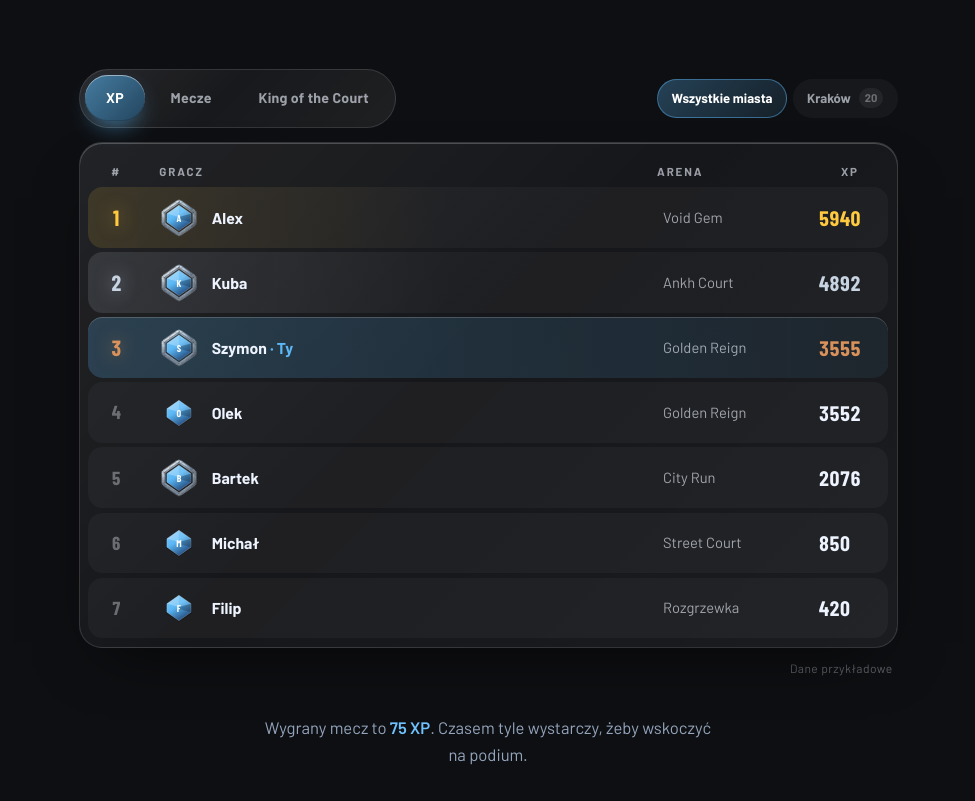
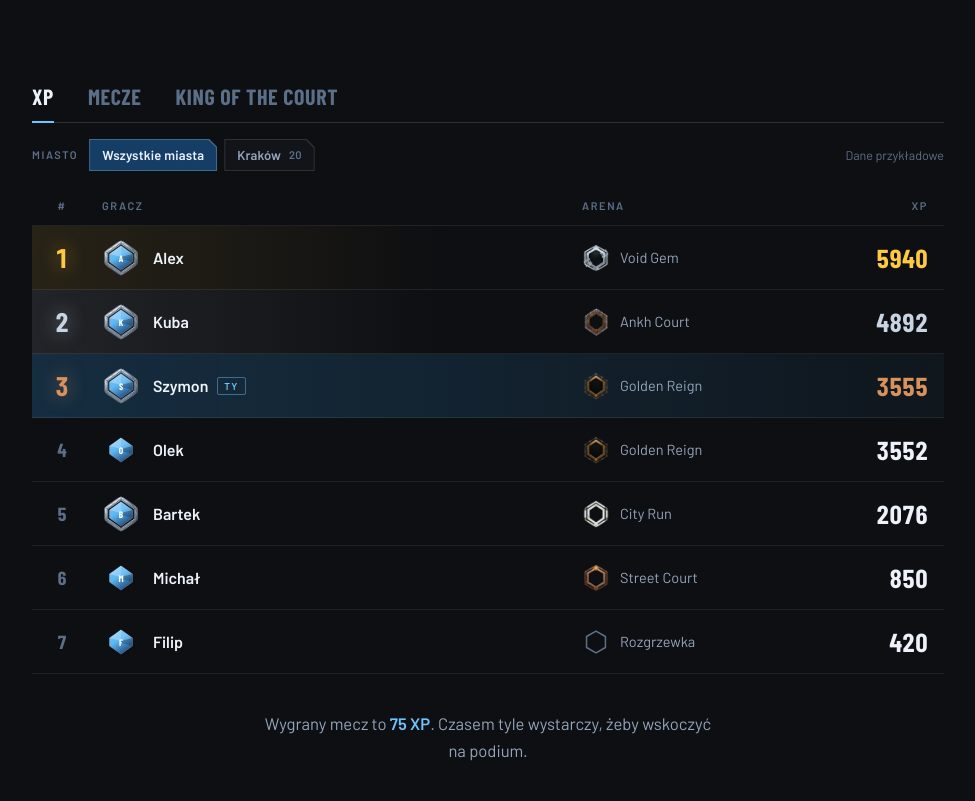
Before and after one commit to nikolalov3/hoopconnect, an Astro site in the folder site/: page / in a window 1280 px wide. Shown: the part 8644-9445 px from the top of the page, without its empty margins (152-1127 px from the left). Built offline with nearby package versions, Linux system fonts and the light colour scheme; Astro itself is replaced by a stand-in of ours; a web font is replaced by a local one.

Commit message:
Site: ranking board ported to the new /rank look (text tabs, cut-corner filter, arena marks, value last)
Co-Authored-By: Claude Fable 5.2 <noreply@anthropic.com>

```diff
--- a/site/src/components/RankBoard.astro
+++ b/site/src/components/RankBoard.astro
@@ -1,33 +1,34 @@
 ---
 /**
- * RankBoard: tablica rankingu przeniesiona z apki (src/pages/RankPage.jsx): zakładki XP / Mecze /
- * King of the Court, wiersze z hexem, top 3 w kolorze medalu, wiersz „Ty" na niebiesko.
- * To element produktu w HTML, nie zrzut ekranu. Dane są POGLĄDOWE (ci sami gracze, co na kartach
- * z boiska na stronie głównej); prawdziwy ranking jest pod app.hoopconnect.pl/rank.
+ * RankBoard: tablica rankingu przeniesiona z apki (src/pages/RankPage.jsx, app.hoopconnect.pl/rank):
+ * zakładki tekstowe z przesuwaną kreską, filtr miasta na ściętych przyciskach, wiersze na liniach,
+ * znak areny, top 3 w kolorze medalu, wiersz „Ty" na niebiesko, wartość zawsze w ostatniej kolumnie.
+ * To element produktu w HTML, nie zrzut ekranu. Zmieniasz wygląd tablicy w apce → popraw też tutaj.
+ * Dane są POGLĄDOWE (ci sami gracze, co na kartach z boiska na stronie głównej).
  *
  * Rozmiary w em (1em = 10px przy --rbs: 1), więc tablicę skaluje jedna zmienna --rbs na rodzicu.
  * Zakładki działają (klik przełącza tablicę). `story`: przy wejściu na ekran wartości nabijają się
  * od zera, potem „Ty" dostaje +75 XP za wygrany mecz i wyprzedza gracza nad sobą (zamiana miejsc
  * transformem). Bez JS i przy ograniczonym ruchu widać statyczną tablicę.
- * W apce powierzchnie mają backdrop-filter; tu leżą na płaskim tle, więc rozmycie pominięte.
  */
 import HexAvatar from './HexAvatar.astro'
 interface Props {
   uid: string
   story?: boolean
-  cities?: boolean      // pokaż chipy filtra miasta (ilustracja filtra, nieklikalne)
+  cities?: boolean      // pokaż filtr miasta (ilustracja filtra, nieklikalna)
 }
 const { uid, story = false, cities = true } = Astro.props
 
-type Pl = { id: string; name: string; l: string; f?: boolean; me?: boolean; arena: string; xp: number; w: number; g: number; kw: number; ks: number }
+// lvl = poziom areny (0 = Rozgrzewka bez grafiki, 1..6 = public/arenas/thumb/arena-N.webp)
+type Pl = { id: string; name: string; l: string; f?: boolean; me?: boolean; arena: string; lvl: number; xp: number; w: number; g: number; kw: number; ks: number }
 const P: Pl[] = [
-  { id: 'alex', name: 'Alex', l: 'A', f: true, arena: 'Void Gem', xp: 5940, w: 15, g: 22, kw: 4, ks: 9 },
-  { id: 'kuba', name: 'Kuba', l: 'K', f: true, arena: 'Ankh Court', xp: 4892, w: 12, g: 19, kw: 3, ks: 8 },
-  { id: 'olek', name: 'Olek', l: 'O', arena: 'Golden Reign', xp: 3552, w: 9, g: 16, kw: 2, ks: 6 },
-  { id: 'me', name: 'Szymon', l: 'S', f: true, me: true, arena: 'Golden Reign', xp: 3480, w: 10, g: 15, kw: 2, ks: 5 },
-  { id: 'bartek', name: 'Bartek', l: 'B', f: true, arena: 'City Run', xp: 2076, w: 7, g: 13, kw: 1, ks: 5 },
-  { id: 'michal', name: 'Michał', l: 'M', arena: 'Street Court', xp: 850, w: 4, g: 9, kw: 0, ks: 3 },
-  { id: 'filip', name: 'Filip', l: 'F', arena: 'Rozgrzewka', xp: 420, w: 2, g: 6, kw: 0, ks: 2 },
+  { id: 'alex', name: 'Alex', l: 'A', f: true, arena: 'Void Gem', lvl: 5, xp: 5940, w: 15, g: 22, kw: 4, ks: 9 },
+  { id: 'kuba', name: 'Kuba', l: 'K', f: true, arena: 'Ankh Court', lvl: 4, xp: 4892, w: 12, g: 19, kw: 3, ks: 8 },
+  { id: 'olek', name: 'Olek', l: 'O', arena: 'Golden Reign', lvl: 3, xp: 3552, w: 9, g: 16, kw: 2, ks: 6 },
+  { id: 'me', name: 'Szymon', l: 'S', f: true, me: true, arena: 'Golden Reign', lvl: 3, xp: 3480, w: 10, g: 15, kw: 2, ks: 5 },
+  { id: 'bartek', name: 'Bartek', l: 'B', f: true, arena: 'City Run', lvl: 2, xp: 2076, w: 7, g: 13, kw: 1, ks: 5 },
+  { id: 'michal', name: 'Michał', l: 'M', arena: 'Street Court', lvl: 1, xp: 850, w: 4, g: 9, kw: 0, ks: 3 },
+  { id: 'filip', name: 'Filip', l: 'F', arena: 'Rozgrzewka', lvl: 0, xp: 420, w: 2, g: 6, kw: 0, ks: 2 },
 ]
 const MEDAL = ['#FFC940', '#C9D4E3', '#D9925B']
 const byXp = [...P].sort((a, b) => b.xp - a.xp)
@@ -43,21 +44,24 @@ const TABS = [
   { key: 'xp', label: 'XP' }, { key: 'matches', label: 'Mecze' }, { key: 'kotc', label: 'King of the Court' },
 ]
 const rowStyle = (i: number) => `--i:${i};${i < 3 ? `--medal:${MEDAL[i]}` : ''}`
+const HEX = 'M12 2.6 20.1 7.3v9.4L12 21.4 3.9 16.7V7.3z'
 ---
 <div class="rb" data-rb data-tab="xp" data-story={story ? '' : undefined}>
-  <div class="rb-head">
+  <div class="rb-strip">
     <div class="rb-tabs" role="tablist" aria-label="Tablice rankingu">
       {TABS.map((t, i) => (
         <button class:list={['rb-tab', { on: i === 0 }]} type="button" role="tab" aria-selected={i === 0 ? 'true' : 'false'} data-tab={t.key}>{t.label}</button>
       ))}
     </div>
-    {cities && (
-      <div class="rb-cities" aria-hidden="true">
-        <span class="rb-chip on">Wszystkie miasta</span>
-        <span class="rb-chip">Kraków <small>20</small></span>
-      </div>
-    )}
   </div>
+  {cities && (
+    <div class="rb-filters" aria-hidden="true">
+      <span class="rb-fl">Miasto</span>
+      <span class="rb-chip on">Wszystkie miasta</span>
+      <span class="rb-chip">Kraków <small>20</small></span>
+      <span class="rb-note">Dane przykładowe</span>
+    </div>
+  )}
 
   <div class="rb-board">
     <!-- XP -->
@@ -68,9 +72,22 @@ const rowStyle = (i: number) => `--i:${i};${i < 3 ? `--medal:${MEDAL[i]}` : ''}`
           <span class="rb-n">{i + 1}</span>
           <span class="rb-player">
             <HexAvatar letter={p.l} frame={!!p.f} uid={`${uid}x${p.id}`} />
-            <span class="rb-id"><span class="rb-name">{p.name}{p.me && <i class="you"> · Ty</i>}</span><span class="rb-sub">{p.arena}</span></span>
+            <span class="rb-id">
+              <span class="rb-name"><span>{p.name}</span>{p.me && <i class="rb-you">Ty</i>}</span>
+              <span class="rb-sub">
+                {p.lvl
+                  ? <img class="rb-am" src={`/arenas/thumb/arena-${p.lvl}.webp`} width="16" height="16" alt="" loading="lazy" decoding="async" />
+                  : <svg class="rb-am" viewBox="0 0 24 24" aria-hidden="true"><path d={HEX} fill="none" stroke="currentColor" stroke-width="1.3" stroke-linejoin="round" /></svg>}
+                {p.arena}
+              </span>
+            </span>
           </span>
-          <span class="rb-ex">{p.arena}</span>
+          <span class="rb-ex rb-arena">
+            {p.lvl
+              ? <img class="rb-am" src={`/arenas/thumb/arena-${p.lvl}.webp`} width="28" height="28" alt="" loading="lazy" decoding="async" />
+              : <svg class="rb-am" viewBox="0 0 24 24" aria-hidden="true"><path d={HEX} fill="none" stroke="currentColor" stroke-width="1.3" stroke-linejoin="round" /></svg>}
+            <span>{p.arena}</span>
+          </span>
           <span class="rb-val num" data-v={p.xp}>{p.xp}</span>
           {p.me && story && <span class="rb-gain" aria-hidden="true">+75 XP</span>}
         </li>
@@ -78,105 +95,121 @@ const rowStyle = (i: number) => `--i:${i};${i < 3 ? `--medal:${MEDAL[i]}` : ''}`
     </ol>
 
     <!-- Mecze -->
-    <div class="rb-cols" data-for="matches" hidden><span>#</span><span>Gracz</span><span class="num">Wygrane</span><span class="num x">Mecze</span><span class="num x">% wygranych</span></div>
+    <div class="rb-cols" data-for="matches" hidden><span>#</span><span>Gracz</span><span class="num x">Mecze</span><span class="num x">% wygranych</span><span class="num">Wygrane</span></div>
     <ol class="rb-list" data-for="matches" hidden>
       {byWins.map((p, i) => (
         <li class:list={['rb-row', { top: i < 3, me: p.me }]} style={rowStyle(i)}>
           <span class="rb-n">{i + 1}</span>
           <span class="rb-player">
             <HexAvatar letter={p.l} frame={!!p.f} uid={`${uid}m${p.id}`} />
-            <span class="rb-id"><span class="rb-name">{p.name}{p.me && <i class="you"> · Ty</i>}</span><span class="rb-sub">{pl(p.g, 'gra', 'gry', 'gier')} · {pct(p)}%</span></span>
+            <span class="rb-id">
+              <span class="rb-name"><span>{p.name}</span>{p.me && <i class="rb-you">Ty</i>}</span>
+              <span class="rb-sub">{pl(p.g, 'gra', 'gry', 'gier')} · {pct(p)}%</span>
+            </span>
           </span>
-          <span class="rb-val num">{p.w}</span>
           <span class="rb-ex num">{p.g}</span>
           <span class="rb-ex num">{pct(p)}%</span>
+          <span class="rb-val num">{p.w}</span>
         </li>
       ))}
     </ol>
 
     <!-- King of the Court -->
-    <div class="rb-cols" data-for="kotc" hidden><span>#</span><span>Gracz</span><span class="num">Wygrane sesje</span><span class="num x">Sesje</span></div>
+    <div class="rb-cols" data-for="kotc" hidden><span>#</span><span>Gracz</span><span class="num x">Sesje</span><span class="num">Wygrane sesje</span></div>
     <ol class="rb-list" data-for="kotc" hidden>
       {byKotc.map((p, i) => (
         <li class:list={['rb-row', { top: i < 3, me: p.me }]} style={rowStyle(i)}>
           <span class="rb-n">{i + 1}</span>
           <span class="rb-player">
             <HexAvatar letter={p.l} frame={!!p.f} uid={`${uid}k${p.id}`} />
-            <span class="rb-id"><span class="rb-name">{p.name}{p.me && <i class="you"> · Ty</i>}</span><span class="rb-sub">{pl(p.ks, 'sesja', 'sesje', 'sesji')}</span></span>
+            <span class="rb-id">
+              <span class="rb-name"><span>{p.name}</span>{p.me && <i class="rb-you">Ty</i>}</span>
+              <span class="rb-sub">{pl(p.ks, 'sesja', 'sesje', 'sesji')}</span>
+            </span>
           </span>
+          <span class="rb-ex num">{p.ks}</span>
           <span class="rb-val num">{p.kw}</span>
-          <span class="rb-ex num">{p.ks}</span>
         </li>
       ))}
     </ol>
   </div>
-  <p class="rb-note">Dane przykładowe</p>
+  {!cities && <p class="rb-note below">Dane przykładowe</p>}
 </div>
 
 <style>
-  .rb { --blue: #5BB8F5; --muted: rgba(238,244,255,.62); --dim: rgba(238,244,255,.36);
-    font-size: calc(10px * var(--rbs, 1)); width: 100%; max-width: 78em; margin-inline: auto; color: #EEF4FF;
+  .rb { font-size: calc(10px * var(--rbs, 1)); width: 100%; max-width: 91.2em; margin-inline: auto; color: var(--text);
     font-family: var(--body); container-type: inline-size; text-align: left; }
-  .rb-head { display: flex; align-items: center; justify-content: space-between; gap: 1.2em 2em; flex-wrap: wrap; margin-bottom: 1.4em; }
 
-  .rb-tabs { display: flex; gap: .4em; padding: .5em; border-radius: 999px; border: 1px solid rgba(255,255,255,.12);
-    background: linear-gradient(135deg, rgba(255,255,255,.11), rgba(255,255,255,.045) 45%, rgba(255,255,255,.07)); }
-  .rb-tab { padding: .82em 1.5em; border-radius: 999px; border: 0; background: transparent; color: var(--muted); font: inherit;
-    font-size: 1.35em; font-weight: 800; letter-spacing: .02em; white-space: nowrap; cursor: pointer; transition: color .25s, background .25s; }
-  .rb-tab:hover { color: #EEF4FF; }
-  .rb-tab.on { color: #fff; background: linear-gradient(135deg, rgba(91,184,245,.58), rgba(46,144,212,.34));
-    box-shadow: 0 .75em 1.9em -.75em rgba(91,184,245,.85), inset 0 1px 0 rgba(255,255,255,.48), inset 0 -1px 0 rgba(0,0,0,.18); }
-  .rb-cities { display: flex; gap: .6em; }
-  .rb-chip { display: inline-flex; align-items: center; gap: .6em; padding: .6em 1em; border-radius: 999px; border: 1px solid transparent;
-    background: rgba(255,255,255,.04); color: var(--muted); font-size: 1.25em; font-weight: 700; white-space: nowrap; }
-  .rb-chip.on { background: linear-gradient(135deg, rgba(91,184,245,.30), rgba(91,184,245,.10)); border-color: rgba(91,184,245,.45); color: #fff; }
-  .rb-chip small { font-size: .85em; font-weight: 700; padding: .1em .55em; border-radius: 999px; background: rgba(255,255,255,.06); color: var(--dim); }
+  /* Zakładki: tekst + jedna kreska, którą skrypt przesuwa transformem pod aktywną zakładkę */
+  .rb-strip { border-bottom: 1px solid var(--line-2); }
+  .rb-tabs { position: relative; display: flex; gap: 3.4em; }
+  .rb-tab { appearance: none; border: 0; background: none; margin: 0; padding: .73em 0 .68em; cursor: pointer; white-space: nowrap; color: var(--text-3);
+    font-family: var(--display); font-weight: 700; font-size: 2.2em; line-height: 1; letter-spacing: .027em; text-transform: uppercase; transition: color .25s; }
+  .rb-tab:hover { color: var(--text-2); }
+  .rb-tab.on { color: var(--text); }
+  .rb-tab:focus-visible { outline: 2px solid var(--accent-hi); outline-offset: 3px; }
+  .rb-tabs::after { content: ''; position: absolute; left: 0; bottom: -1px; width: 100px; height: 2px; background: var(--accent-hi); transform-origin: 0 50%;
+    transform: translateX(calc(var(--tx, 0) * 1px)) scaleX(calc(var(--tw, 0) / 100)); transition: transform .5s var(--ease); }
 
-  .rb-board { position: relative; padding: .8em; border-radius: 2.2em; border: 1px solid rgba(255,255,255,.12);
-    background: linear-gradient(135deg, rgba(255,255,255,.085), rgba(255,255,255,.035) 45%, rgba(255,255,255,.055));
-    box-shadow: 0 2.4em 6em -2.8em rgba(0,0,0,.75), inset 0 1px 0 rgba(255,255,255,.22); }
-  .rb-cols, .rb-row { display: grid; align-items: center; }
+  /* Filtr miasta: małe matowe przyciski ze ściętym rogiem (::after = obrys, ::before = wypełnienie) */
+  .rb-filters { display: flex; align-items: center; gap: .7em; padding: 1.6em 0 .6em; }
+  .rb-fl { margin-right: .36em; font-size: 1.1em; font-weight: 600; letter-spacing: .145em; text-transform: uppercase; color: var(--text-3); }
+  .rb-chip { --bd: var(--line-2); --fill: #131419; --cut: .62em; position: relative; isolation: isolate; z-index: 0; display: inline-flex; align-items: center; gap: .6em;
+    padding: .62em 1em; font-size: 1.3em; font-weight: 600; line-height: 1.25; letter-spacing: .015em; color: var(--text-2); white-space: nowrap; }
+  .rb-chip::after { content: ''; position: absolute; inset: 0; z-index: -2; background: var(--bd);
+    clip-path: polygon(0 0, calc(100% - var(--cut)) 0, 100% var(--cut), 100% 100%, 0 100%); }
+  .rb-chip::before { content: ''; position: absolute; inset: 1px; z-index: -1; background: var(--fill);
+    clip-path: polygon(0 0, calc(100% - var(--cut)) 0, 100% var(--cut), 100% 100%, 0 100%); }
+  .rb-chip.on { --bd: rgba(96,168,224,.6); --fill: #163D65; color: #EAF3FF; }
+  .rb-chip small { font-size: .85em; font-weight: 600; color: var(--text-3); }
+  .rb-chip.on small { color: var(--accent-hi); }
+  .rb-note { margin: 0 0 0 auto; font-size: 1.25em; color: var(--text-3); white-space: nowrap; }
+  .rb-note.below { margin: .9em .2em 0; text-align: right; }
+
+  /* Tablica: siatka, linie tylko między wierszami */
+  .rb-board { margin-top: .8em; }
+  .rb-cols, .rb-row { display: grid; grid-template-columns: var(--rb-cols); column-gap: 1.4em; align-items: center; padding: 0 1.6em 0 .4em; }
   .rb-cols[hidden], .rb-list[hidden] { display: none; }
-  [data-for="xp"] { --rb-cols: 5.4em minmax(0, 1fr) minmax(9em, 14em) 8em; }
-  [data-for="matches"] { --rb-cols: 5.4em minmax(0, 1fr) 9em 7.5em 11em; }
-  [data-for="kotc"] { --rb-cols: 5.4em minmax(0, 1fr) 12em 7.5em; }
-  .rb-cols { grid-template-columns: var(--rb-cols); padding-right: 1.4em; }
-  .rb-list :global(.rb-row), .rb-row { grid-template-columns: var(--rb-cols); }
-  .rb-cols span { font-size: 1.1em; font-weight: 700; letter-spacing: .16em; text-transform: uppercase; color: var(--muted); padding: .9em 1.27em .55em; }
-  .rb-cols span:first-child { text-align: center; padding-inline: 0; }
+  [data-for="xp"] { --rb-cols: 5.2em minmax(0, 1fr) minmax(15em, 23.6em) 9.6em; }
+  [data-for="matches"] { --rb-cols: 5.2em minmax(0, 1fr) 7.8em 12.6em 10em; }
+  [data-for="kotc"] { --rb-cols: 5.2em minmax(0, 1fr) 7.8em 14.8em; }
+  .rb-cols { padding-block: 1.2em 1em; border-bottom: 1px solid var(--line); }
+  .rb-cols span { font-size: 1.1em; font-weight: 600; letter-spacing: .145em; text-transform: uppercase; color: var(--text-3); white-space: nowrap; }
+  .rb-cols span:first-child { text-align: center; }
   .num { text-align: right; font-variant-numeric: tabular-nums; }
 
-  .rb-list { list-style: none; margin: 0; padding: 0; display: grid; gap: .4em; }
-  .rb-row { position: relative; min-height: 5.8em; padding-right: 1.4em; border-radius: 1.4em; background: rgba(255,255,255,.035);
-    transition: transform .7s var(--ease), background .4s ease; }
-  .rb-row > span { padding-inline: 1.4em; }
-  .rb-n { padding-inline: 0 !important; text-align: center; font-family: var(--display); font-weight: 900; font-size: 1.8em; color: var(--dim); }
-  .rb-player { display: flex; align-items: center; gap: 1.2em; min-width: 0; }
+  .rb-list { list-style: none; margin: 0; padding: 0; }
+  .rb-row { position: relative; min-height: 6.4em; border-bottom: 1px solid var(--line); transition: transform .7s var(--ease), background .4s ease; }
+  .rb-n { text-align: center; font-family: var(--display); font-weight: 700; font-size: 1.9em; line-height: 1; color: var(--text-3); font-variant-numeric: tabular-nums; }
+  .rb-player { display: flex; align-items: center; gap: 1.3em; min-width: 0; padding-block: .9em; }
   .rb-player :global(.hexav) { width: 3.8em; height: 3.8em; flex: none; }
   .rb-id { min-width: 0; display: grid; }
-  .rb-name { font-size: 1.5em; font-weight: 700; overflow: hidden; text-overflow: ellipsis; white-space: nowrap; }
-  .you { font-style: normal; color: var(--blue); }
-  .rb-sub { display: none; font-size: 1.15em; color: var(--muted); margin-top: .15em; }
-  .rb-ex { color: var(--muted); font-size: 1.4em; white-space: nowrap; }
-  .rb-val { font-family: var(--display); font-weight: 900; font-size: 2em; white-space: nowrap; }
-  /* top 3: zwykłe wiersze, tylko numer i wartość w kolorze medalu + delikatny tint (jak w apce) */
-  .rb-row.top { background: linear-gradient(90deg, color-mix(in srgb, var(--medal) 13%, transparent), rgba(255,255,255,.035) 45%); }
-  .rb-row.top .rb-n { color: var(--medal); font-size: 2.1em; text-shadow: 0 0 .76em color-mix(in srgb, var(--medal) 60%, transparent); }
+  .rb-name { display: flex; align-items: center; gap: .56em; min-width: 0; font-size: 1.6em; font-weight: 600; line-height: 1.25; }
+  .rb-name > span { overflow: hidden; text-overflow: ellipsis; white-space: nowrap; }
+  .rb-you { flex: none; padding: .2em .6em; border: 1px solid rgba(111,195,255,.45); border-radius: 2px; font-style: normal; font-size: .625em; font-weight: 600;
+    line-height: 1.2; letter-spacing: .12em; text-transform: uppercase; color: var(--accent-hi); }
+  .rb-sub { display: none; }
+  .rb-ex { color: var(--text-2); font-size: 1.45em; white-space: nowrap; }
+  .rb-arena { display: flex; align-items: center; gap: .69em; min-width: 0; }
+  .rb-arena > span { overflow: hidden; text-overflow: ellipsis; }
+  .rb-am { flex: none; width: 1.93em; height: 1.93em; object-fit: contain; color: var(--text-3); }
+  .rb-val { font-family: var(--display); font-weight: 800; font-size: 2.6em; line-height: 1; white-space: nowrap; }
+  /* top 3: zwykłe wiersze, numer i wartość w kolorze medalu + delikatna smuga od lewej (jak w apce) */
+  .rb-row.top { background: linear-gradient(90deg, color-mix(in srgb, var(--medal) 11%, transparent), transparent 46%); }
+  .rb-row.top .rb-n { color: var(--medal); font-size: 2.7em; text-shadow: 0 0 .67em color-mix(in srgb, var(--medal) 55%, transparent); }
   .rb-row.top .rb-val { color: var(--medal); }
-  .rb-row.me { background: linear-gradient(90deg, rgba(91,184,245,.22), rgba(91,184,245,.08)); box-shadow: inset 0 1px 0 rgba(255,255,255,.18); }
-
-  .rb-note { margin: .9em .4em 0; text-align: right; font-size: 1.15em; color: var(--dim); letter-spacing: .04em; }
+  .rb-row.me { background: linear-gradient(90deg, rgba(47,145,214,.24), rgba(47,145,214,.06)); }
 
   /* Wejście wierszy (przy pierwszym pokazaniu i po zmianie zakładki): tylko opacity i transform */
   .rb-list.enter .rb-row { animation: rb-in .5s var(--ease) both; animation-delay: calc(var(--i, 0) * 40ms); }
   @keyframes rb-in { from { opacity: 0; transform: translateY(.8em); } }
   .rb.rb-wait .rb-row { opacity: 0; }
 
-  /* Historia: +75 XP za wygrany mecz i zamiana miejsc (wiersze mają tę samą wysokość, przesuw = 100% + odstęp) */
-  .rb-row.up { transform: translateY(calc(-100% - .4em)); z-index: 2; }
-  .rb-row.down { transform: translateY(calc(100% + .4em)); }
+  /* Historia: +75 XP za wygrany mecz i zamiana miejsc (wiersze mają tę samą wysokość, przesuw = 100%) */
+  .rb-row.up { transform: translateY(-100%); z-index: 2; }
+  .rb-row.down { transform: translateY(100%); }
   /* plakietka siada na górnej krawędzi wiersza, nad wartością XP: nie zasłania areny ani liczby */
-  .rb-gain { position: absolute; z-index: 3; right: 1.1em; top: 0; padding: .3em .75em !important; border-radius: .7em; white-space: nowrap;
+  .rb-gain { position: absolute; z-index: 3; right: 1.1em; top: 0; padding: .3em .75em; border-radius: 2px; white-space: nowrap;
     font-family: var(--display); font-weight: 800; font-size: 1.3em; line-height: 1.2; letter-spacing: .04em; color: #06121F; background: #6FC3FF;
     box-shadow: 0 0 1.4em rgba(111,195,255,.55); opacity: 0; transform: translateY(10%) scale(.92);
     transition: opacity .4s var(--ease), transform .4s var(--ease); pointer-events: none; }
@@ -184,19 +217,25 @@ const rowStyle = (i: number) => `--i:${i};${i < 3 ? `--medal:${MEDAL[i]}` : ''}`
 
   /* Wąska tablica (telefon): jak w apce, kolumny dodatkowe zwijają się do podtytułu wiersza */
   @container (max-width: 560px) {
-    .rb-head { justify-content: center; }
-    .rb-tabs { width: 100%; }
-    .rb-tab { flex: 1; padding: .8em .4em; font-size: 1.25em; }
-    .rb-cities { display: none; }
-    .rb-cols, .rb-list :global(.rb-row), .rb-row { grid-template-columns: 4.4em minmax(0, 1fr) auto; }
-    .rb-cols .x { display: none; }
-    .rb-cols span { padding: .7em 1em .5em; }
-    .rb-ex { display: none; }
-    .rb-sub { display: block; }
-    .rb-row > span { padding-inline: 1em; }
-    .rb-gain { right: .9em; }
+    .rb-tabs { gap: 2.2em; }
+    .rb-tab { font-size: 1.9em; }
+    .rb-filters { display: none; }
+    .rb-cols, .rb-row { grid-template-columns: 3.8em minmax(0, 1fr) auto; column-gap: 1em; padding: 0 .6em 0 0; }
+    .rb-cols .x, .rb-ex { display: none; }
+    .rb-row { min-height: 6em; }
+    .rb-n { font-size: 1.7em; }
+    .rb-row.top .rb-n { font-size: 2.3em; }
+    .rb-player { gap: 1.1em; }
+    .rb-name { font-size: 1.5em; }
+    .rb-sub { display: flex; align-items: center; gap: .5em; margin-top: .17em; font-size: 1.2em; line-height: 1.3; color: var(--text-3); }
+    .rb-sub .rb-am { width: 1.33em; height: 1.33em; }
+    .rb-val { font-size: 2.3em; }
+    .rb-gain { right: .5em; }
   }
-  @media (prefers-reduced-motion: reduce) { .rb.rb-wait .rb-row { opacity: 1; } }
+  @media (prefers-reduced-motion: reduce) {
+    .rb.rb-wait .rb-row { opacity: 1; }
+    .rb-tabs::after { transition: none; }
+  }
 </style>
 
 <script>
@@ -207,11 +246,22 @@ const rowStyle = (i: number) => `--i:${i};${i < 3 ? `--medal:${MEDAL[i]}` : ''}`
     const lists = Array.from(rb.querySelectorAll<HTMLElement>('.rb-list'))
     const cols = Array.from(rb.querySelectorAll<HTMLElement>('.rb-cols'))
     const tabs = Array.from(rb.querySelectorAll<HTMLButtonElement>('.rb-tab'))
+    const tabsBox = rb.querySelector<HTMLElement>('.rb-tabs')
     const listFor = (tab: string) => lists.find((l) => l.dataset.for === tab)
     const enter = (l?: HTMLElement) => {
       if (!l || reduce) return
       l.classList.remove('enter'); void l.offsetWidth; l.classList.add('enter')
     }
+
+    // Kreska pod aktywną zakładką: pozycja i szerokość idą do zmiennych CSS (ruch samym transformem).
+    const place = () => {
+      const el = tabs.find((t) => t.classList.contains('on'))
+      if (!el || !tabsBox) return
+      tabsBox.style.setProperty('--tx', String(el.offsetLeft))
+      tabsBox.style.setProperty('--tw', String(el.offsetWidth))
+    }
+    place()
+    if ('ResizeObserver' in window) { const ro = new ResizeObserver(place); tabs.forEach((t) => ro.observe(t)) }
 
     // Zakładki: klik przełącza tablicę (zestaw kolumn i wierszy), wiersze wchodzą od nowa.
     const show = (tab: string) => {
@@ -220,6 +270,7 @@ const rowStyle = (i: number) => `--i:${i};${i < 3 ? `--medal:${MEDAL[i]}` : ''}`
       tabs.forEach((t) => { const on = t.dataset.tab === tab; t.classList.toggle('on', on); t.setAttribute('aria-selected', String(on)) })
       lists.forEach((l) => { l.hidden = l.dataset.for !== tab })
       cols.forEach((c) => { c.hidden = c.dataset.for !== tab })
+      place()
       if (!rb.classList.contains('rb-wait')) enter(listFor(tab))
     }
     tabs.forEach((t) => t.addEventListener('click', () => show(t.dataset.tab || 'xp')))
--- a/site/src/pages/index.astro
+++ b/site/src/pages/index.astro
@@ -688,10 +688,10 @@ const homeFaqSchema = {
   }
 
   /* 7. Ranking: tablica z apki (RankBoard), skalowana zmienną --rbs */
-  .rank-show { --rbs: 1.05; }
+  .rank-show { --rbs: 1; }
   .rank-cap { margin: clamp(24px, 3vw, 36px) auto 0; text-align: center; color: var(--text-2); font-size: clamp(16px, 1.3vw, 18px); max-width: 48ch; }
   .rank-cap b { color: var(--accent-hi); font-weight: 600; }
-  @media (max-width: 699px) { .rank-show { --rbs: 0.92; } }
+  @media (max-width: 699px) { .rank-show { --rbs: 0.98; } }
 
   /* 8. Pierścień Draft Score to komponent (DraftRing); na desktopie stoi po prawej */
   @media (min-width: 940px) { #trening :global(.ring-wrap) { order: 2; } }
```
Also changed, not shown: site/src/pages/ranking.astro (+24 -19 lines).
